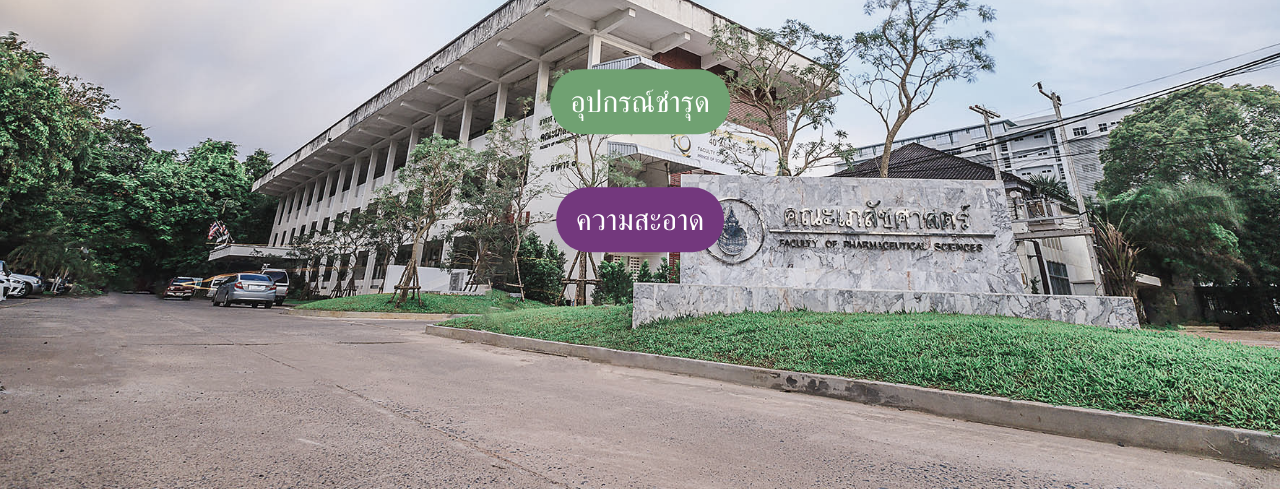
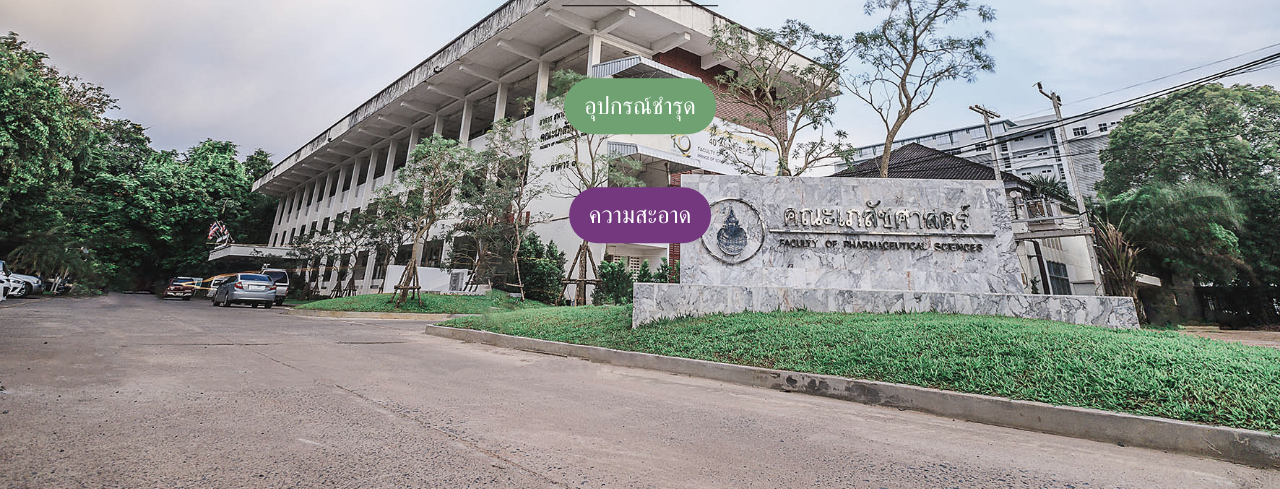
Before and after one commit to kawinna/pharmacy61, a plain HTML site: page index.html in a window 1280 px wide. Shown: the part 311-800 px from the top of the page. Drawn offline with nearby package versions, Linux system fonts and the light colour scheme.

Commit message:
Update index.html

```diff
--- a/index.html
+++ b/index.html
@@ -15,7 +15,7 @@ body, html {height: 100%}
     background-size: cover;
 }
 
-.button{font-size: 30px ;
+.button{font-size: 24px ;
     border: none;
     padding: 10px 20px;
     text-align: center;
```
